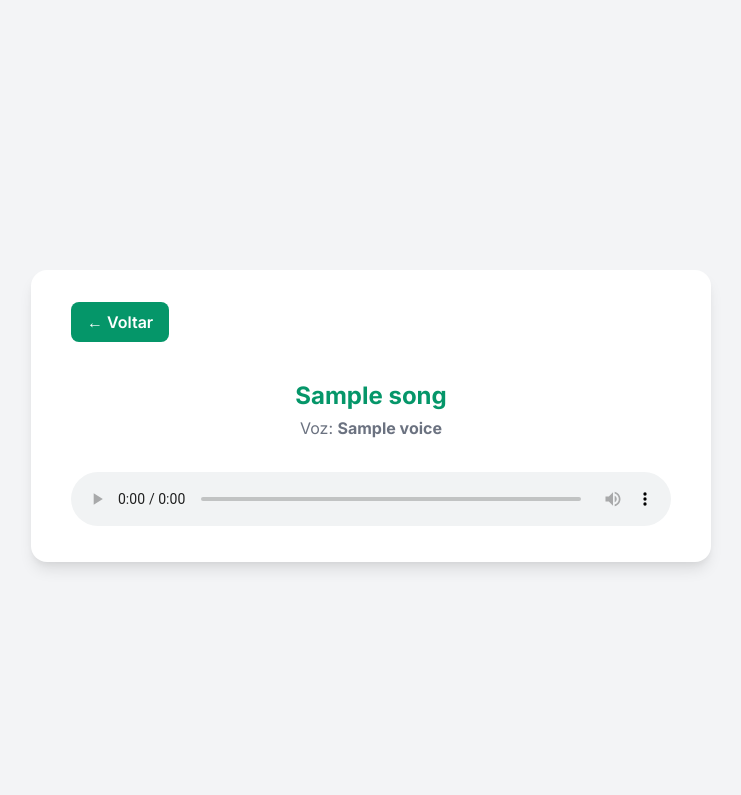
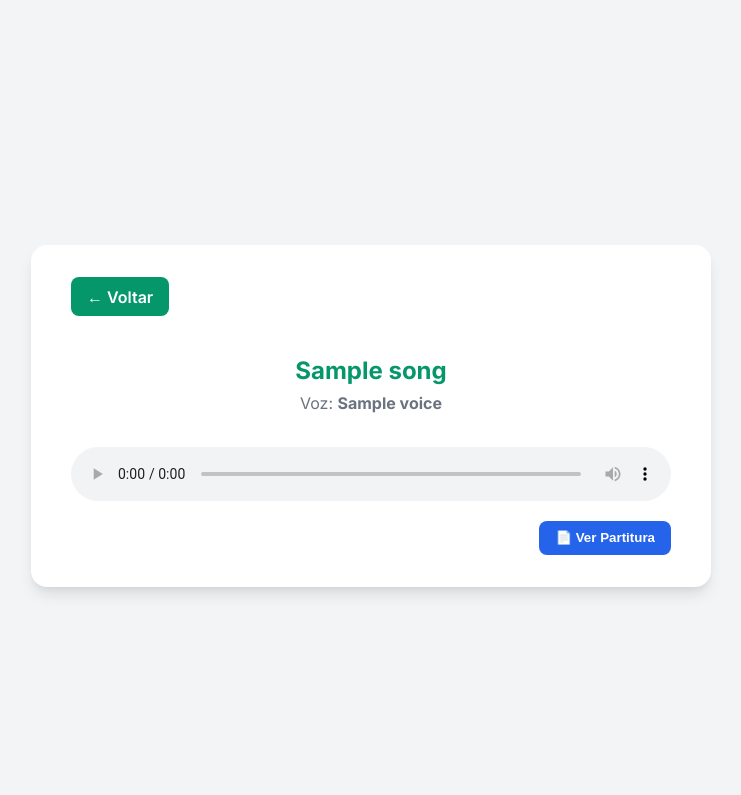
Before and after one commit to MatheusDiogo/Radio-IPO, a Flask app: template templates/player.html in a window 1280 px wide. Shown: the top 795 px of the page, without its empty margins (269-1010 px from the left). Run offline with Flask 3, Linux system fonts and the light colour scheme; the template is opened without the code that fills it: most values are stand-ins (such as "Sample title", 1, 10 or a date in 2020).

Commit message:
Adicionando senha, partituras e corrigindo nome das músicas.

```diff
--- a/app.py
+++ b/app.py
@@ -132,6 +132,21 @@ def play_song(voice, filename):
 
     return send_file(full_path, mimetype=MIME_TYPE)
 
+@app.route('/Partituras/<filename>')
+def show_pdf(filename):
+    if not session.get("auth"):
+        return redirect(url_for('login'))
+
+    # Nome do PDF correspondente
+    pdf_name = filename.replace(".mp3", ".pdf")
+
+    # Caminho real: Partituras/arquivo.pdf
+    full_path = os.path.join("Partituras", pdf_name)
+
+    if not os.path.exists(full_path):
+        abort(404, description="Partitura não encontrada.")
+
+    return send_file(full_path, mimetype="application/pdf")
 
 # Inicialização
 if __name__ == '__main__':
--- a/templates/player.html
+++ b/templates/player.html
@@ -64,6 +64,42 @@
             background-color: #047857;
         }
 
+        .partitura-container {
+            text-align: right;
+            margin-top: 1rem;
+        }
+
+        .btn-partitura {
+            padding: 0.6rem 1rem;
+            background-color: #2563eb;
+            color: white;
+            border-radius: 8px;
+            text-decoration: none;
+            font-weight: 600;
+            cursor: pointer;
+            transition: 0.2s;
+            border: none;
+        }
+
+        .btn-partitura:hover {
+            background-color: #1d4ed8;
+        }
+
+        .pdf-viewer {
+            margin-top: 1.5rem;
+            width: 100%;
+            height: 600px;
+            border: 1px solid #d1d5db;
+            border-radius: 12px;
+            overflow: hidden;
+        }
+
+        .pdf-viewer embed {
+            width: 100%;
+            height: 100%;
+            border: none;
+        }
+
     </style>
 </head>
 
@@ -81,7 +117,25 @@
             Seu navegador não suporta áudio HTML.
         </audio>
 
+        <div class="partitura-container">
+            <button class="btn-partitura" onclick="togglePartitura()">
+                📄 Ver Partitura
+            </button>
+        </div>
+
     </div>
+
+        <div id="pdfViewer" class="pdf-viewer" style="display: none;">
+            <embed src="/Partituras/{{ song.replace('.mp3', '.pdf') }}"
+                type="application/pdf">
+        </div>
+
+    <script>
+        function togglePartitura() {
+            const viewer = document.getElementById("pdfViewer");
+            viewer.style.display = (viewer.style.display === "none") ? "block" : "none";
+        }
+    </script>
 
 </body>
 </html>
```
Also changed, not shown: 12 other files.
